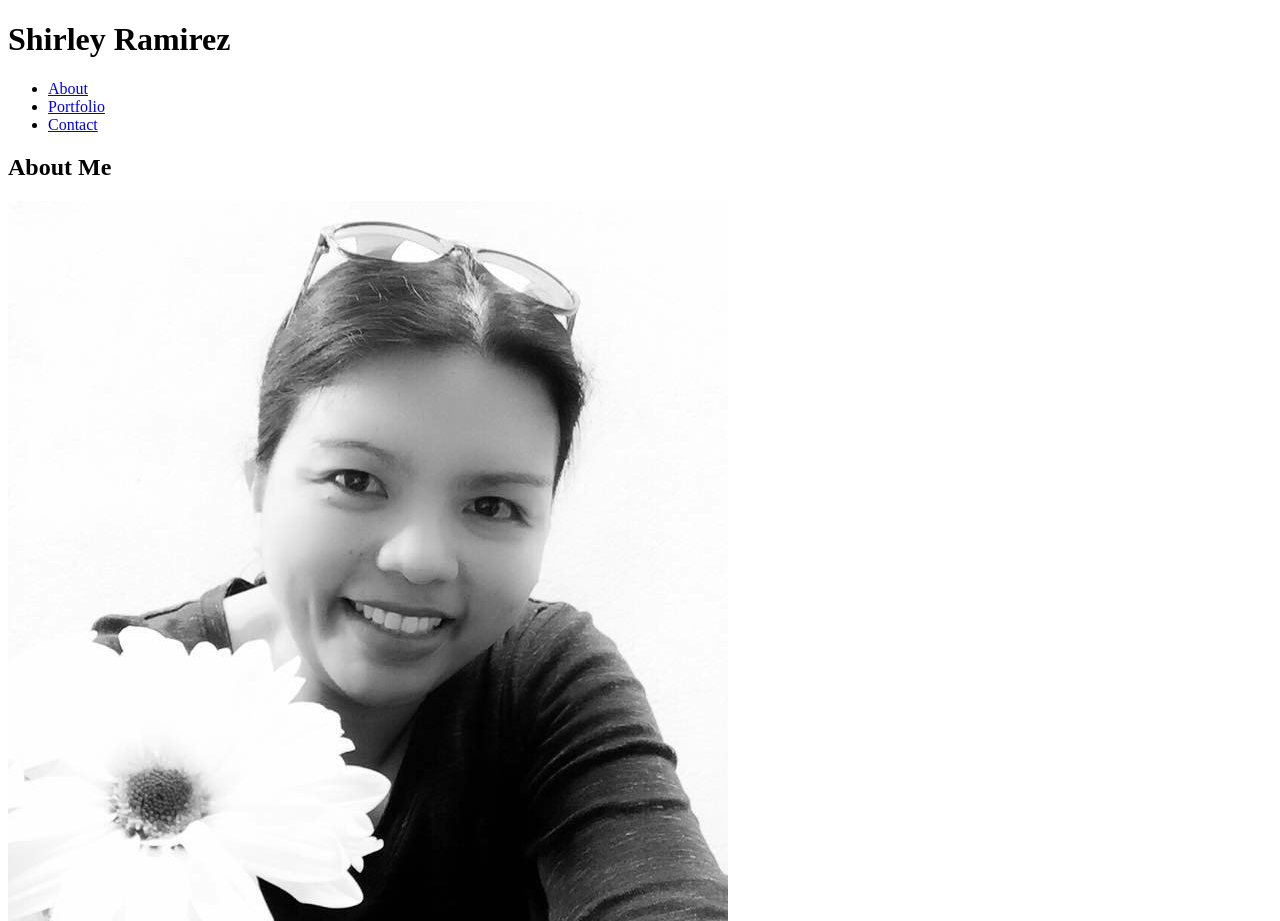
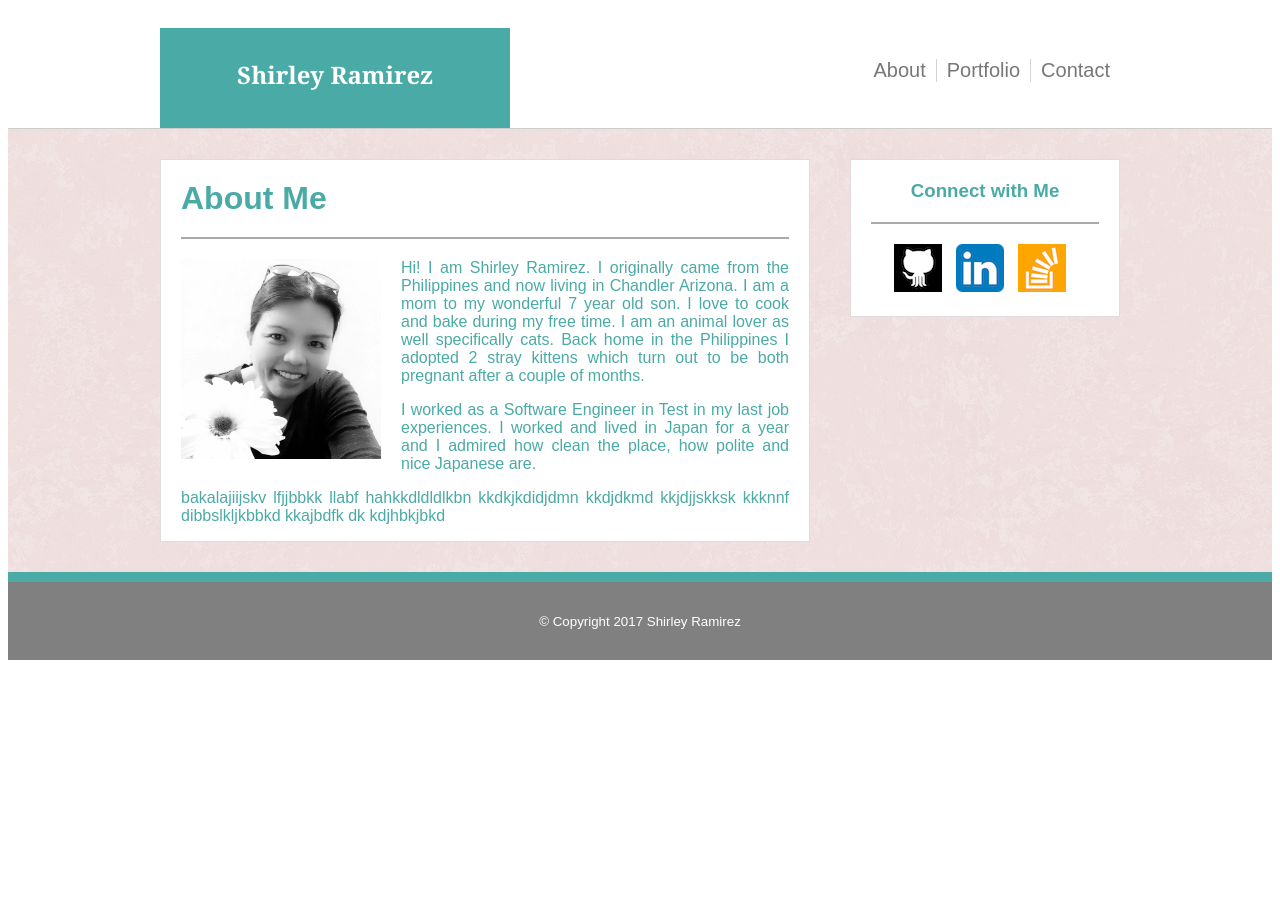
Before and after one commit to shirleymramirez/Basic-Portfolio, a plain HTML site: page index.html in a window 1280 px wide. Shown: the top 921 px of the page. After the commit the page ends 800 px from the top, so only its background shows below. Drawn offline with Linux system fonts and the light colour scheme; files that its build step writes are made by us from their sources.

Commit message:
modified index.html, style.css for index.html, replaced github and linkedln images with new ones

```diff
--- a/assets/css/style.css
+++ b/assets/css/style.css
@@ -0,0 +1,189 @@
+* {
+  box-sizing: border-box;
+}
+
+/*
+  ========================================
+  Custom styles
+  ========================================
+*/
+
+body {
+	color: #777777;
+	font-family: 'Arial', 'Helvetica Neue', Helvetica, sans-serif;
+	background-color: #ffffff;
+}
+
+/*
+  ========================================
+  header styles
+  ========================================
+*/
+
+header {
+	font-family: 'Georgia', Times, Times New Roman, serif;
+	width: 100%;
+	text-align: center;
+	border-bottom: 1px solid #cccccc;
+}
+
+.header-container {
+	width: 960px;
+	display: inline-flex;
+}
+
+h1 {
+	background-color: #4aaaa5;
+	color: #ffffff;
+	width: 350px;
+	float: left;
+	text-align: center;
+	height: 100px;
+	padding-top: 30px;
+	margin-bottom: 0;
+}
+
+/*
+  ========================================
+  nav
+  ========================================
+*/
+
+nav {
+	margin-top: 35px;
+	float: right;
+	margin-left: auto;
+}
+
+.primary-nav li {
+	display: inline-block;
+	padding: 0 10px;
+	vertical-align: top;
+}
+
+li:not(:last-child) {
+    border-right: 1px solid lightgray;
+}
+
+.primary-nav a {
+	color: #777777;
+	font-size: 20px;
+	font-family:'Arial', 'Helvetica Neue', Helvetica, sans-serif;
+	text-decoration: none;
+}
+
+/*
+  ========================================
+  Main Container
+  ========================================
+*/
+
+.main-container {
+	background-image: url("../../assets/images/background_pink_rice.png");
+	width: 100%;
+	text-align: center;
+	display: inline-block;
+}
+
+/*
+  ========================================
+  Main Content Area
+  ========================================
+*/
+
+.content-area {
+	clear: both;
+	width: 960px;
+	margin: 30px 0;
+	display: inline-block;
+}
+
+/*
+  ========================================
+  All About Me
+  ========================================
+*/
+
+.all-about-me {
+	color: #4aaaa5;
+	background-color: #ffffff;
+	width: 650px;
+	padding: 0 20px;
+	border: 1px solid #dddddd;
+	display: inline-block;
+}
+
+h2 {
+	font-size: 2em;
+	font-weight: bold;
+	text-align: left;
+}
+
+/*
+  ========================================
+  Image link
+  ========================================
+*/
+
+#about-me-image {
+	width: 200px;
+	height: 200px;
+	float: left;
+	margin-right: 20px;
+}
+
+/*
+  ========================================
+  Online Profile
+  ========================================
+*/
+
+.online-profile {
+	float: right;
+	width: 270px;
+	padding: 0 20px;
+	background-color: #ffffff;
+	margin-left: 40px;
+	border: 1px solid #dddddd;
+}
+
+h3 {
+	color: #4aaaa5;
+	text-align: center;
+}
+
+.online-profile img {
+	margin-bottom: 20px;
+	margin-right: 10px;
+}
+/*
+  ========================================
+  Typography
+  ========================================
+*/
+
+h2,
+h3 {
+	margin: 20px 0;
+	padding-bottom: 20px;
+	border-bottom: 2px solid darkgray;
+}
+
+p {
+	text-align: justify;
+}
+
+/*
+  ========================================
+ Footer
+  ========================================
+*/
+
+footer {
+	clear: both;
+	text-align: center;
+  	padding: 30px 0;
+  	background-color: gray;
+  	color: white;
+  	border-top: 10px solid #4aaaa5;
+}
--- a/index.html
+++ b/index.html
@@ -7,13 +7,14 @@
 	<title>Shirley Ramirez Portfolio</title>
 
 	<!-- Linking CSS -->
-	<link rel="stylesheet" type="text/css" href="css/style.css">
+	<link rel="stylesheet" type="text/css" href="./assets/css/style.css">
 
 </head>
 <body>
 
 	<!-- Header Group -->
 	<header class="primary-header-group">
+		<section class="header-container">
 			<h1>Shirley Ramirez</h1>
 			<nav class="primary-nav">
 				<ul>
@@ -22,27 +23,38 @@
 					--><li><a href="contact.html">Contact</a></li>
 				</ul>
 			</nav>
+		</section>
 	</header>
 
 	<!-- All about me section -->
+	<div class="main-container">
+		<div class="content-area">
 			<section class="all-about-me">
+
 				<h2>About Me</h2>
+
 				<!-- Image Link -->
 				<img id="about-me-image" src="./assets/images/shirley_pix.jpg" alt="Shirley Ramirez">
 				<p>Hi! I am Shirley Ramirez. I originally came from the Philippines and now living in Chandler Arizona. I am a mom to my wonderful 7 year old son. I love to cook and bake during my free time. I am an animal lover as well specifically cats. Back home in the Philippines I adopted 2 stray kittens which turn out to be both pregnant after a couple of months. </p>
 				<p>I worked as a Software Engineer in Test in my last job experiences. I worked and lived in Japan for a year and I admired how clean the place, how polite and nice Japanese are.  </p>
-	</section> <!--
+				<p>bakalajiijskv lfjjbbkk llabf hahkkdldldlkbn kkdkjkdidjdmn kkdjdkmd   kkjdjjskksk kkknnf dibbslkljkbbkd kkajbdfk dk kdjhbkjbkd </p>
+			</section>
 
-	 Online Profile
+			 <!--Online Profile-->
 
-	--><aside class="online-profile">
+			<aside class="online-profile">
 				<h3>Connect with Me</h3>
+
 				<!--Link with Github -->
-		<a href="https://github.com/shirleymramirez"><img src="./assets/images/GitHub-Mark-120px-plus.png" alt="GithubIcon"></a>
+				<a href="https://github.com/shirleymramirez"><img src="./assets/images/github_icon.png" alt="Github Icon"></a>
 				<!--Link with linkedin -->
-		<a href="https://www.linkedin.com/in/shirley-ramirez-25b157133/"><img src="./assets/images/icons8-LinkedIn-48.png" alt="linkedinIcon"></a>
+				<a href="https://www.linkedin.com/in/shirley-ramirez-25b157133/"><img src="./assets/images/linkedln_icon.png" alt="linkedin Icon"></a>
+				<!-- Link with StackOverflow -->
+				<a href="https://stackoverflow.com/users/8518556/shirley"><img src="./assets/images/stackoverflow_icon.png" alt="stackoverflow Icon"></a>
 			</aside>
 
+		</div>
+	</div>
 	<!-- Primary Footer -->
 	<footer class="primary-footer group">
 		<small>&copy; Copyright 2017 Shirley Ramirez</small>
```
Also changed, not shown: assets/images/GitHub-Mark-120px-plus.png (deleted), assets/images/background_pink_rice.png (added), assets/images/github_icon.png (added), assets/images/icons8-LinkedIn-48.png (deleted), assets/images/linkedln_icon.png (added), assets/images/stackoverflow_icon.png (added). Lines whose indentation alone changed are shown as unchanged.
